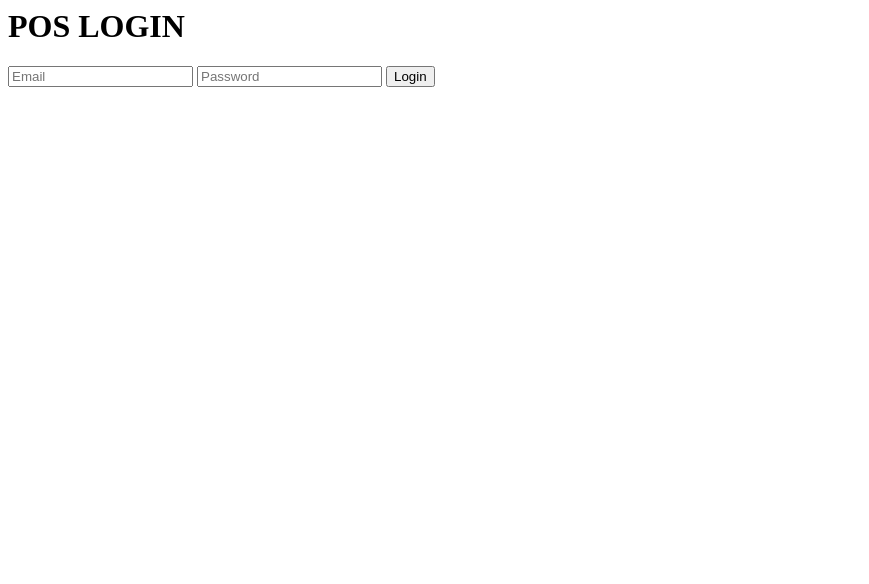
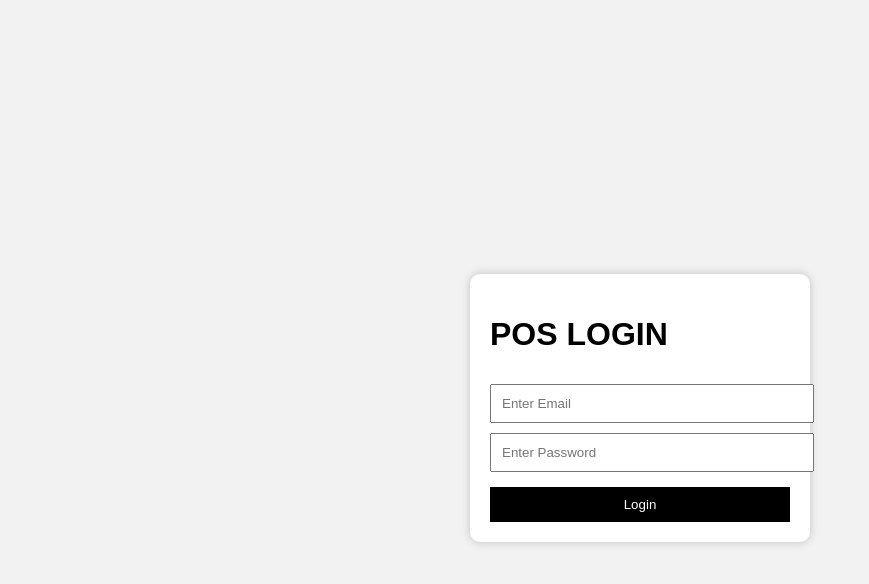
Before and after one commit to athanasmichael91-glitch/Bash, a plain HTML site: page index.html in a window 1280 px wide. Shown: the whole page, without its empty margins (0-869 px from the left). Drawn offline with Linux system fonts and the light colour scheme.

Commit message:
Update index.html

```diff
--- a/index.html
+++ b/index.html
@@ -1,11 +1,21 @@
+<!DOCTYPE html>
+<html lang="en">
+<head>
+  <meta charset="UTF-8">
+  <meta name="viewport" content="width=device-width, initial-scale=1.0">
+  <title>POS LOGIN</title>
+
+  <link rel="stylesheet" href="style.css">
+</head>
+
 <body>
 
   <div class="login-box">
     <h1>POS LOGIN</h1>
 
-    <input type="email" id="email" placeholder="Email">
+    <input type="email" id="email" placeholder="Enter Email">
 
-    <input type="password" id="password" placeholder="Password">
+    <input type="password" id="password" placeholder="Enter Password">
 
     <button onclick="login()">Login</button>
   </div>
@@ -14,3 +24,4 @@
   <script type="module" src="app.js"></script>
 
 </body>
+</html>
```
